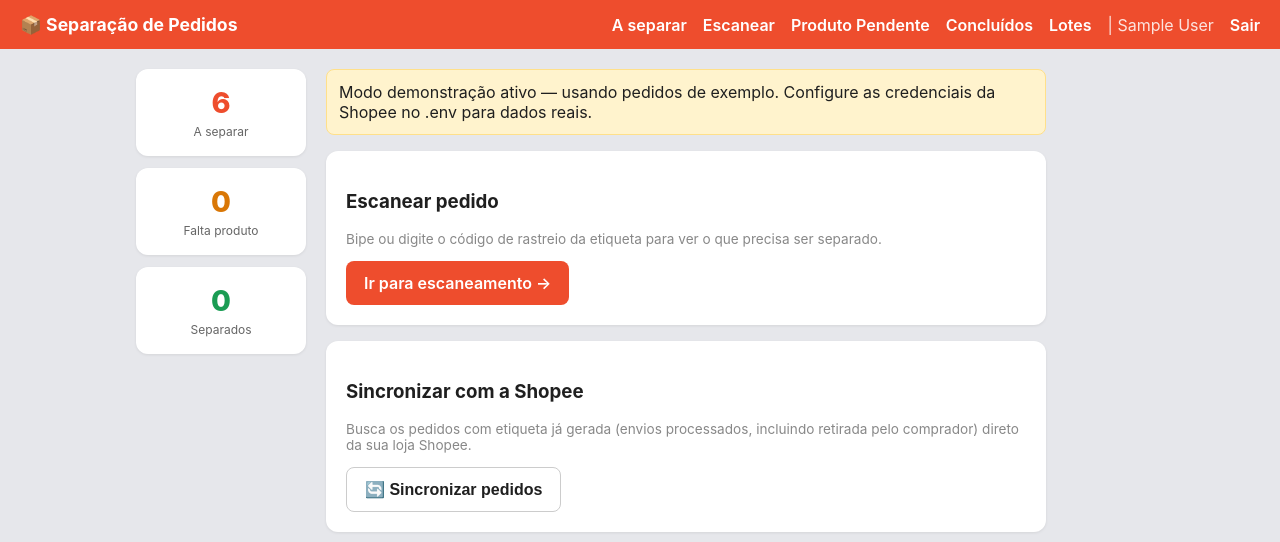
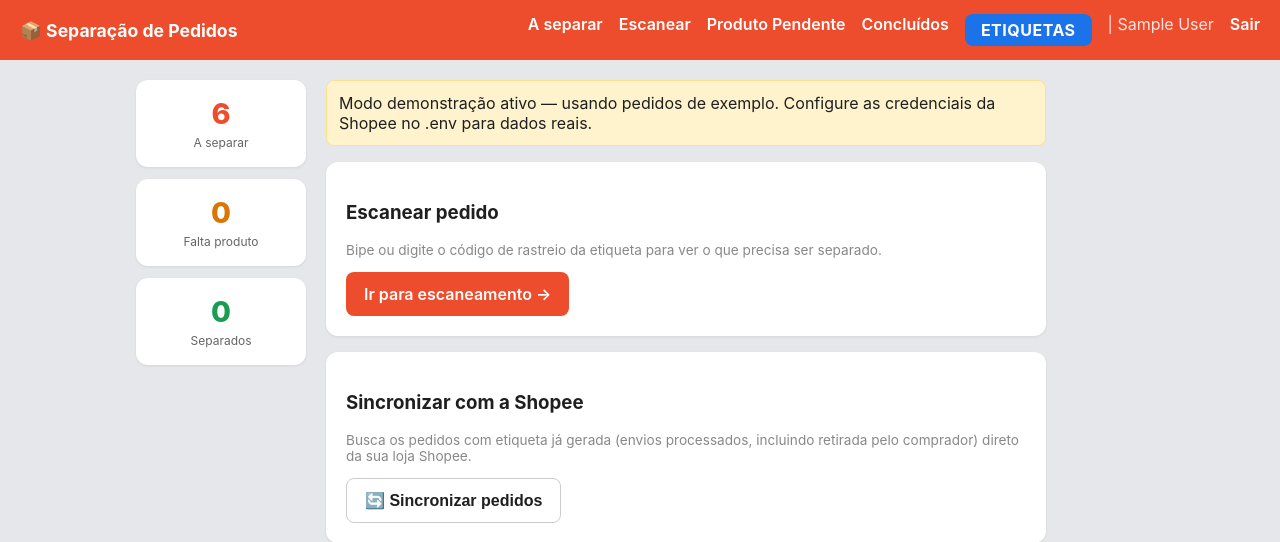
Before and after one commit to Lucasgomesdss/shopee-dashboard, a Flask app: page / in a window 1280 px wide. Shown: the top 542 px of the page. Run offline with Flask 3, Linux system fonts and the light colour scheme; the visitor is signed in with stand-in values (Sample User, id 1); data comes from the database, SQL or seed files in the repository; data that the repository does not hold is empty.

Commit message:
Style update for 'ETIQUETAS' link and sidebar block

```diff
--- a/templates/base.html
+++ b/templates/base.html
@@ -14,12 +14,12 @@
       <a href="{{ url_for('scan') }}">Escanear</a>
       <a href="{{ url_for('pending_tab') }}">Produto Pendente</a>
       <a href="{{ url_for('completed_tab') }}">Concluídos</a>
-      <a href="{{ url_for('lotes.painel') }}">Lotes</a>
+      <a href="{{ url_for('lotes.painel') }}" style="background:#1a73e8;color:#fff;padding:6px 16px;border-radius:8px;font-weight:700;letter-spacing:.5px">ETIQUETAS</a>
       {% if employee_name %}<span style="opacity:.85">| {{ employee_name }}</span> <a href="{{ url_for('logout') }}">Sair</a>{% endif %}
     </nav>
   </header>
   <div class="layout">
-    <aside class="sidebar">
+    {% block sidebar %}<aside class="sidebar">
       <a class="sidebar-stat to_separate" href="{{ url_for('open_tab') }}">
         <span class="n">{{ sidebar_counts.to_separate }}</span>
         <span class="label">A separar</span>
@@ -32,7 +32,7 @@
         <span class="n">{{ sidebar_counts.completed }}</span>
         <span class="label">Separados</span>
       </div>
-    </aside>
+    </aside>{% endblock %}
     <main>
       {% with messages = get_flashed_messages() %}
         {% if messages %}
```
